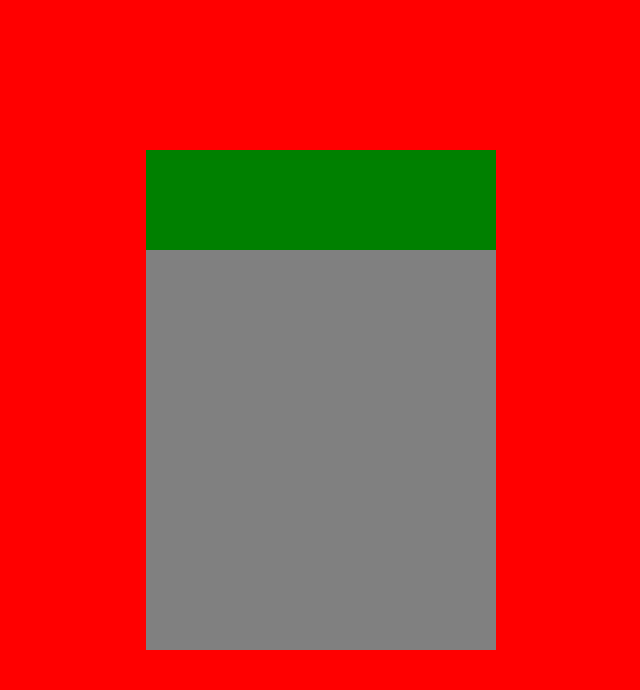
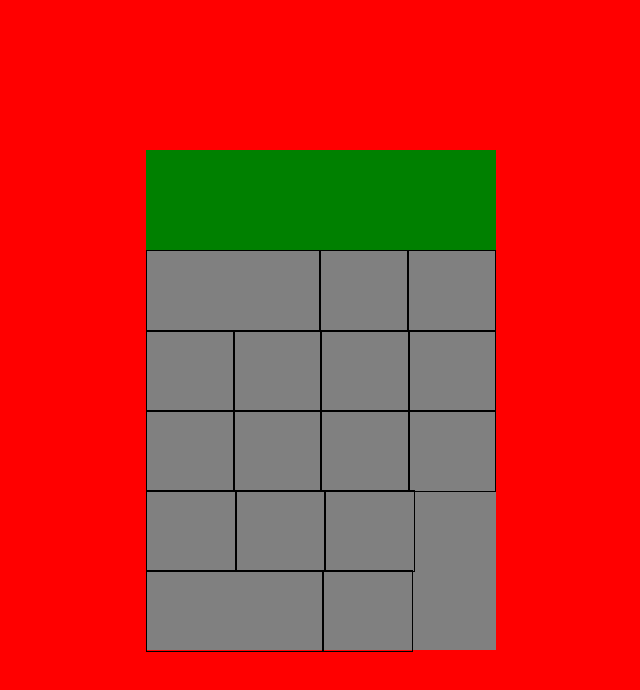
Before and after one commit to YariPL/react-calculator, a React (Create React App) app: page / in a window 1280 px wide. Shown: the top 690 px of the page, without its empty margins (319-959 px from the left). Built offline with nearby package versions, Linux system fonts and the light colour scheme.

Commit message:
almost get the right grid

```diff
--- a/src/App.css
+++ b/src/App.css
@@ -25,6 +25,17 @@ body {
     background: gray; }
     .App .Buttons .row {
       height: 20%;
-      width: 100%; }
+      width: 100%;
+      display: flex; }
+      .App .Buttons .row div {
+        width: 25%;
+        height: 100%;
+        border: 1px solid; }
+      .App .Buttons .row div:hover {
+        background: red; }
+      .App .Buttons .row .ac {
+        width: 50%; }
+      .App .Buttons .row .zero {
+        width: 50%; }
 
 /*# sourceMappingURL=App.css.map */
--- a/src/App.js
+++ b/src/App.js
@@ -29,9 +29,6 @@ class Buttons extends Component {
     return(
       <div className="Buttons">
         <div class='row'>
-
-        </div>
-        <div class='row'>
           <div class='ac'>
           </div>
           <div class='by'>
@@ -60,7 +57,18 @@ class Buttons extends Component {
           </div>
         </div>
         <div class='row'>
-
+          <div class='one'>
+          </div>
+          <div class='two'>
+          </div>
+          <div class='three'>
+          </div>
+        </div>
+        <div class='row'>
+          <div class='zero'>
+          </div>
+          <div class='dot'>
+          </div>
         </div>
 
       </div>
--- a/src/App.scss
+++ b/src/App.scss
@@ -28,6 +28,21 @@ body {
 		.row {
 			height: 20%;
 			width:100%;
+			display:flex;
+			div {
+				width: 25%;
+				height: 100%;
+				border:1px solid;
+			}
+			div:hover {
+				background: red;
+			}
+			.ac {
+				width: 50%;
+			}
+			.zero {
+				width: 50%;
+			}
 		}
 	}
 
```
Also changed, not shown: 1 other file (tests, documents, lock files or other folders).
